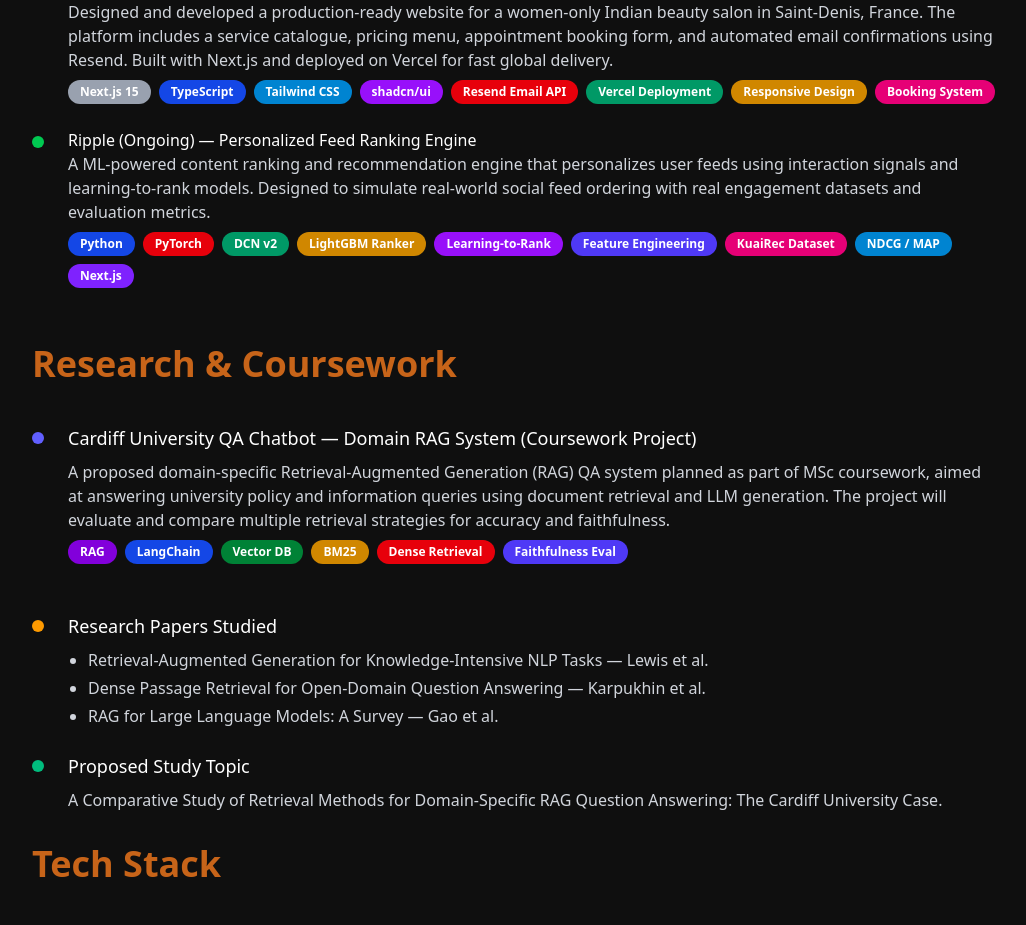
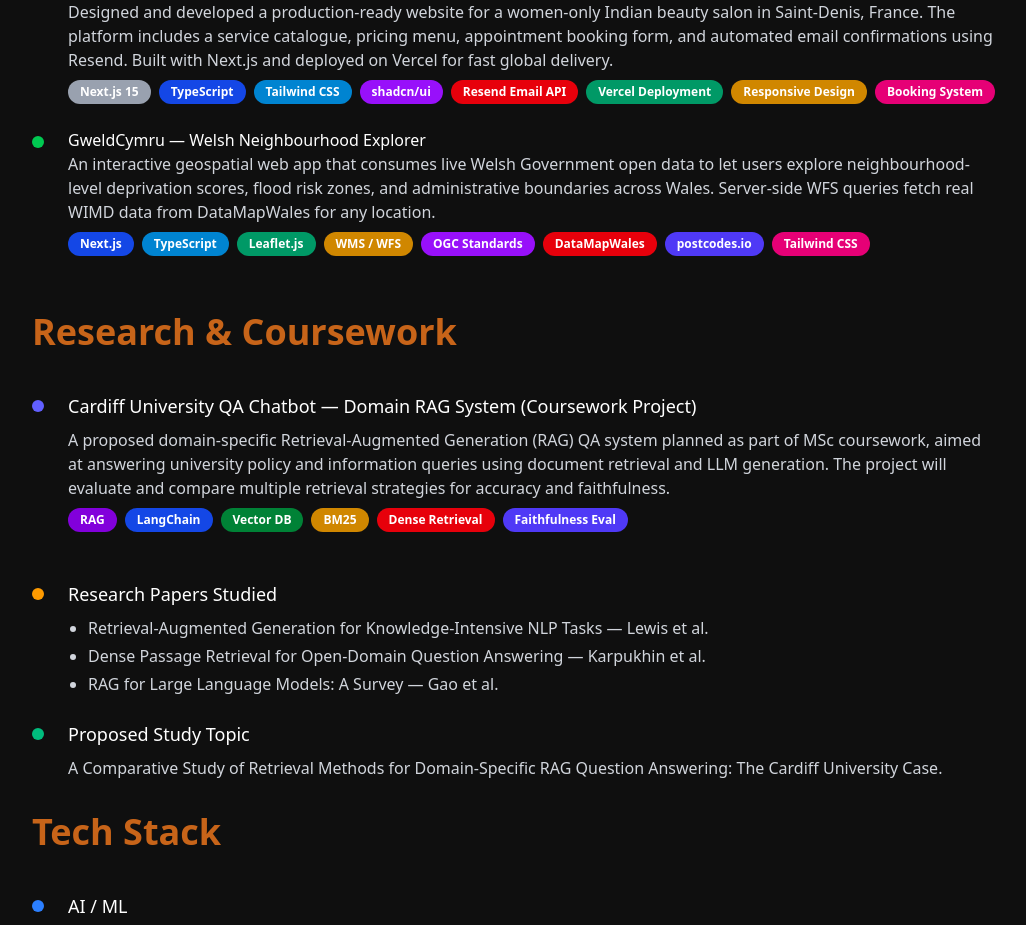
Before and after one commit to devinsomniac/portfolio_v3, a Next.js app: page /about in a window 1280 px wide. Shown: the part 808-1733 px from the top of the page, without its empty margins (124-1150 px from the left). Built offline with nearby package versions, Linux system fonts and the light colour scheme.

Commit message:
feat: Added gweldcymru

```diff
--- a/components/Projects.tsx
+++ b/components/Projects.tsx
@@ -121,31 +121,34 @@
                                 </div>
                             </div>
                         </a>
-                        <div className="group flex items-start mb-6 transition-all duration-200 ease-out hover:-translate-y-1 hover:-translate-x-1">
+                        <a href="https://gweldcymru.vercel.app/" className="group relative block" target="_blank" rel="noopener noreferrer">
+                            <span className="pointer-events-none absolute -top-8 left-6 opacity-0 group-hover:opacity-100 transition-opacity duration-200 bg-black text-white text-xs px-2 py-1 rounded-md whitespace-nowrap">
+                                https://gweldcymru.vercel.app/
+                            </span>
+                            <div className="flex items-start mb-6 transition-all duration-200 ease-out hover:-translate-y-1 hover:-translate-x-1">
                                 <div className="w-3 h-3 rounded-full shrink-0 bg-green-500 mt-2 transition-transform duration-200 group-hover:scale-110"></div>
                                 <div className="ml-6 space-y-2">
                                     <div>
                                         <h3 className="text-white font-medium">
-                                        Ripple (Ongoing) — Personalized Feed Ranking Engine
+                                            GweldCymru — Welsh Neighbourhood Explorer
                                         </h3>
                                         <p className="text-gray-300">
-                                        A ML-powered content ranking and recommendation engine that personalizes user feeds using interaction signals and learning-to-rank models. Designed to simulate real-world social feed ordering with real engagement datasets and evaluation metrics.
+                                            An interactive geospatial web app that consumes live Welsh Government open data to let users explore neighbourhood-level deprivation scores, flood risk zones, and administrative boundaries across Wales. Server-side WFS queries fetch real WIMD data from DataMapWales for any location.
                                         </p>
                                     </div>
                                     <div className="flex flex-wrap gap-2">
-                                    <div className="px-3 py-1 bg-blue-700 text-white text-xs font-bold rounded-2xl">Python</div>
-                                    <div className="px-3 py-1 bg-red-600 text-white text-xs font-bold rounded-2xl">PyTorch</div>
-                                    <div className="px-3 py-1 bg-emerald-600 text-white text-xs font-bold rounded-2xl">DCN v2</div>
-                                    <div className="px-3 py-1 bg-yellow-600 text-white text-xs font-bold rounded-2xl">LightGBM Ranker</div>
-                                    <div className="px-3 py-1 bg-purple-600 text-white text-xs font-bold rounded-2xl">Learning-to-Rank</div>
-                                    <div className="px-3 py-1 bg-indigo-600 text-white text-xs font-bold rounded-2xl">Feature Engineering</div>
-                                    <div className="px-3 py-1 bg-pink-600 text-white text-xs font-bold rounded-2xl">KuaiRec Dataset</div>
-                                    <div className="px-3 py-1 bg-sky-600 text-white text-xs font-bold rounded-2xl">NDCG / MAP</div>
-                                    <div className="px-3 py-1 bg-violet-600 text-white text-xs font-bold rounded-2xl">Next.js</div>
+                                        <div className="px-3 py-1 bg-blue-700 text-white text-xs font-bold rounded-2xl">Next.js</div>
+                                        <div className="px-3 py-1 bg-sky-600 text-white text-xs font-bold rounded-2xl">TypeScript</div>
+                                        <div className="px-3 py-1 bg-emerald-600 text-white text-xs font-bold rounded-2xl">Leaflet.js</div>
+                                        <div className="px-3 py-1 bg-yellow-600 text-white text-xs font-bold rounded-2xl">WMS / WFS</div>
+                                        <div className="px-3 py-1 bg-purple-600 text-white text-xs font-bold rounded-2xl">OGC Standards</div>
+                                        <div className="px-3 py-1 bg-red-600 text-white text-xs font-bold rounded-2xl">DataMapWales</div>
+                                        <div className="px-3 py-1 bg-indigo-600 text-white text-xs font-bold rounded-2xl">postcodes.io</div>
+                                        <div className="px-3 py-1 bg-pink-600 text-white text-xs font-bold rounded-2xl">Tailwind CSS</div>
                                     </div>
                                 </div>
                             </div>
-
+                        </a>
                     </div>
                 </div>
             </div>
```
Lines whose indentation alone changed are shown as unchanged.
